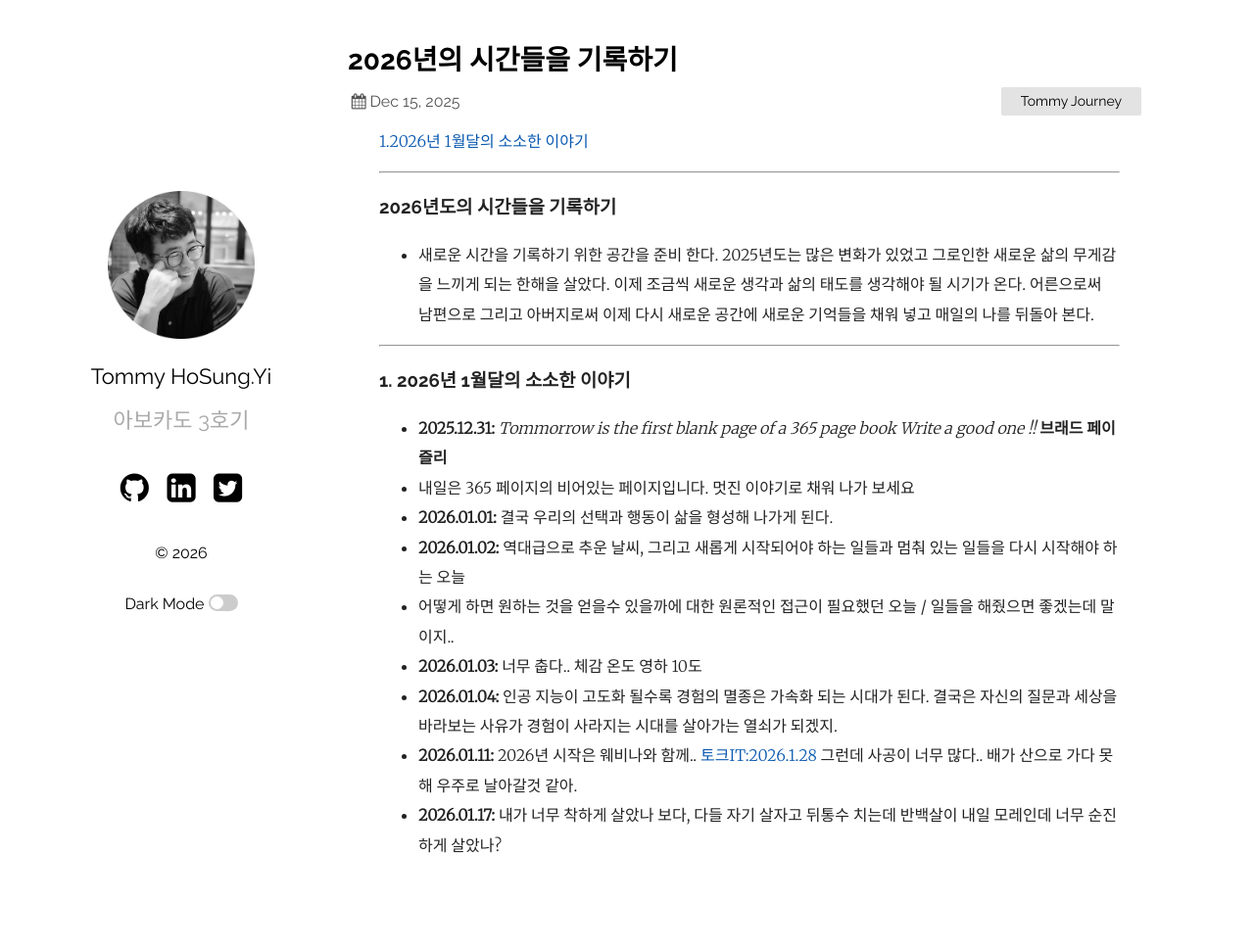
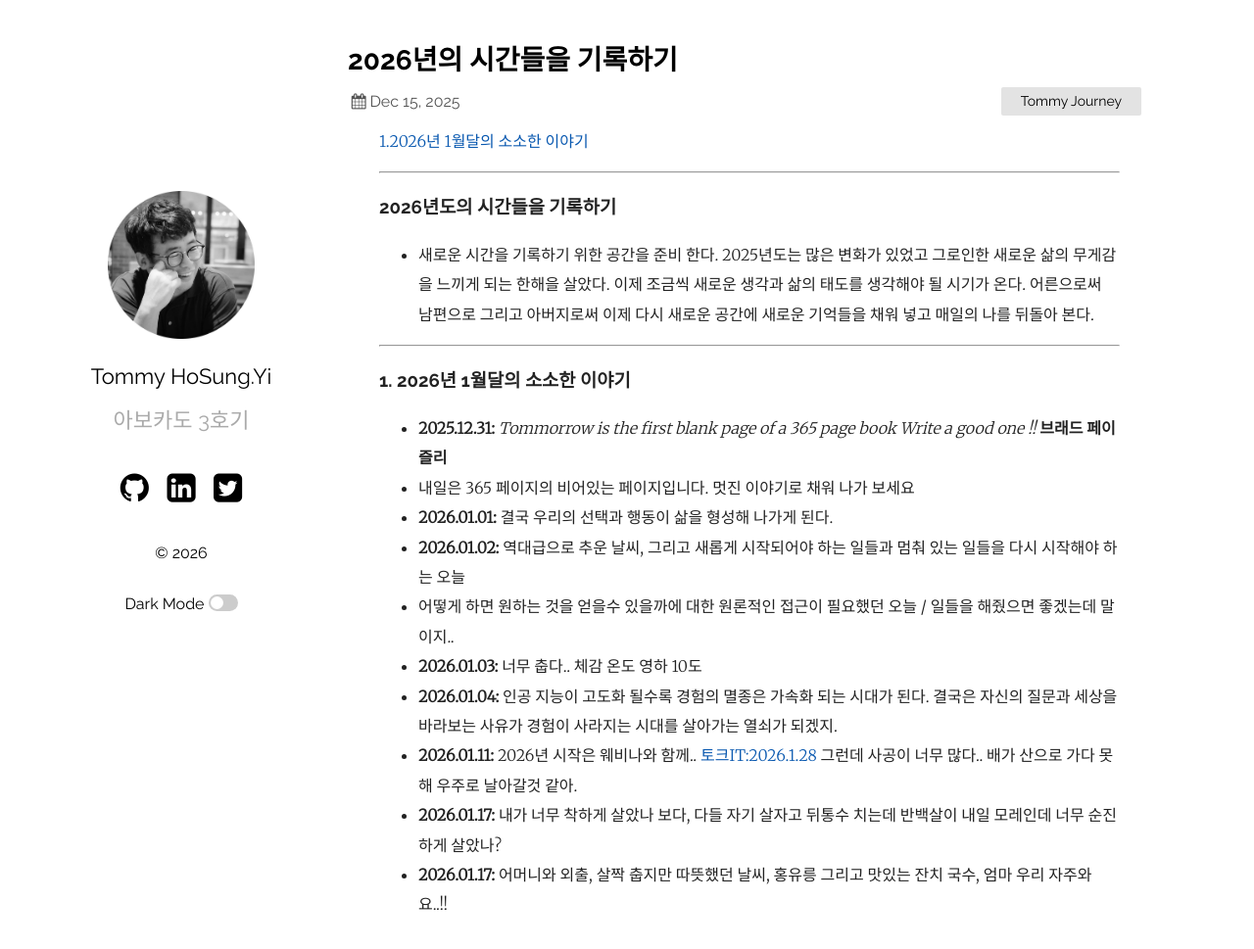
Before and after one commit to hslee77/hslee77.github.io, a Jekyll site: the page built from wiki/memo/2025-12-14-2026.md, in a window 1280 px wide and 984 px high. Shown: the top 969 px of the window at 98% size. Built offline with Jekyll 4.4.1, drawn with Linux system fonts in a browser that asks for light colours.

Commit message:
20260117 updaet v1.0

```diff
--- a/wiki/memo/2025-12-14-2026.md
+++ b/wiki/memo/2025-12-14-2026.md
@@ -26,3 +26,4 @@ categories: [Tommy Journey]
 - **2026.01.04:** 인공 지능이 고도화 될수록 경험의 멸종은 가속화 되는 시대가 된다. 결국은 자신의 질문과 세상을 바라보는 사유가 경험이 사라지는 시대를 살아가는 열쇠가 되겠지.
 - **2026.01.11:** 2026년 시작은 웨비나와 함께.. [토크IT:2026.1.28](https://talkit.tv/main/events/3630) 그런데 사공이 너무 많다.. 배가 산으로 가다 못해 우주로 날아갈것 같아.
 - **2026.01.17:** 내가 너무 착하게 살았나 보다, 다들 자기 살자고 뒤통수 치는데 반백살이 내일 모레인데 너무 순진하게 살았나?
+- **2026.01.17:** 어머니와 외출, 살짝 춥지만 따뜻했던 날씨, 홍유릉 그리고 맛있는 잔치 국수, 엄마 우리 자주와요..!!
```
